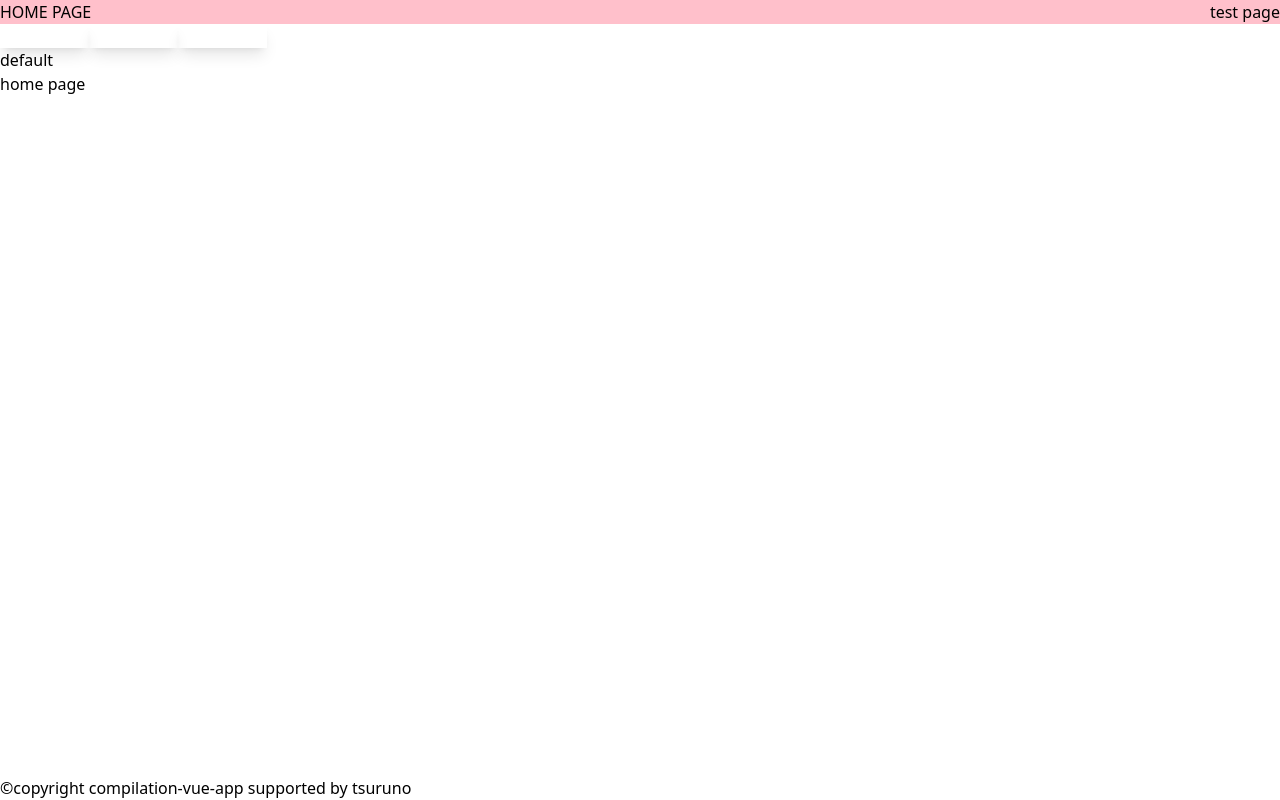
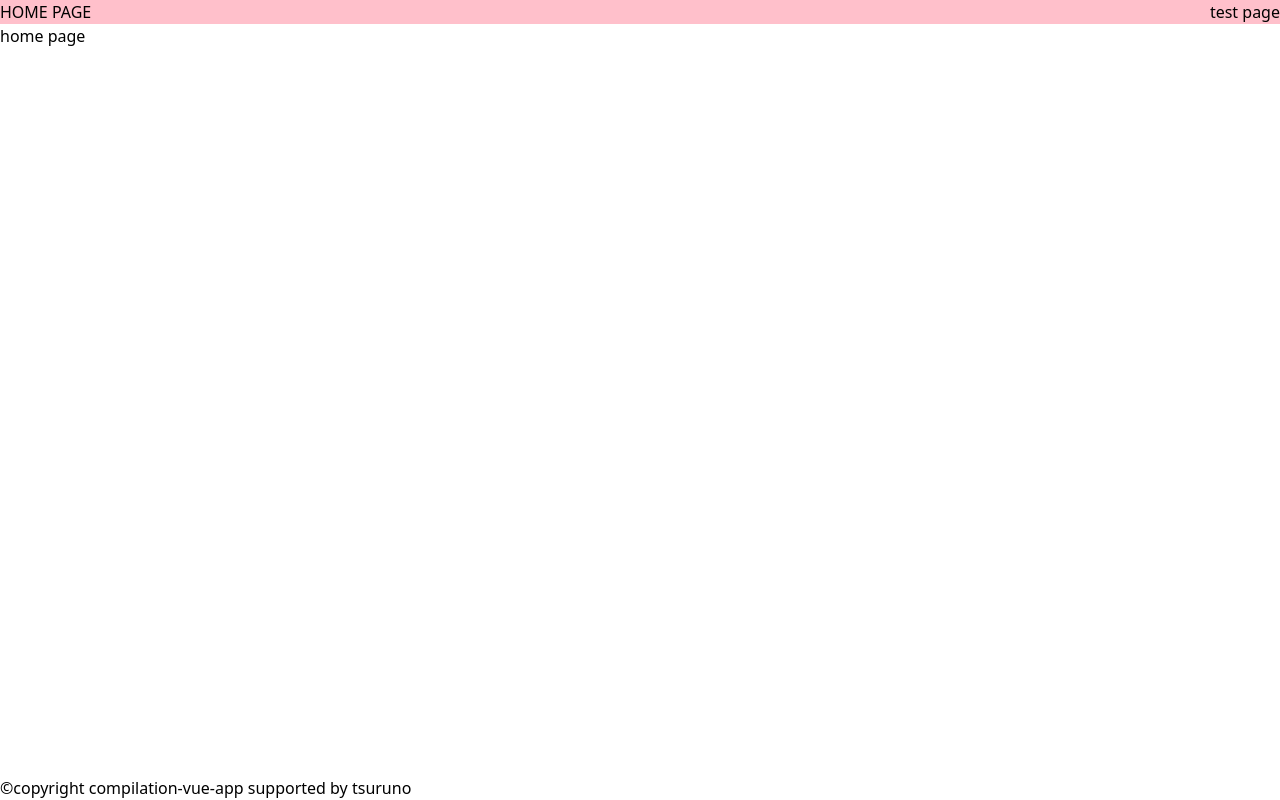
Before and after one commit to syougo374/compilation-vue-app, a Vue app: page / in a window 1280 px wide. Built offline with nearby package versions, Linux system fonts and the light colour scheme.

Commit message:
comment out

```diff
--- a/src/components/molecules/CommonHeader.vue
+++ b/src/components/molecules/CommonHeader.vue
@@ -3,14 +3,14 @@
     <h1 class="text-3xl font-serif italic">{{ headerTitle }}</h1>
     <router-link class="text-blue-500" to="/test">test page</router-link>
   </header>
-  <btnCom class="mr-3 mt-3" @click="firstClick" btn-name="clickして1"></btnCom>
+  <!-- <btnCom class="mr-3 mt-3" @click="firstClick" btn-name="clickして1"></btnCom>
   <btnCom class="mr-3 mt-3" @click="secondClick" btn-name="clickして2"></btnCom>
   <btnCom class="mr-3 mt-3" @click="theadClick" btn-name="clickして3"></btnCom>
-  <h1 class="text-3xl">{{ msg }}</h1>
+  <h1 class="text-3xl">{{ msg }}</h1> -->
 </template>
 
 <script>
-import btnCom from '@/components/atoms/buttons/BPrimaryBtn.vue'
+// import btnCom from '@/components/atoms/buttons/BPrimaryBtn.vue'
 export default{
   data(){
     return {
@@ -24,18 +24,18 @@ export default{
     }
   },
   components: {
-    btnCom,
+    // btnCom,
   },
   methods: {
-    firstClick(){
-      this.msg='first';
-    },
-    secondClick(){
-      this.msg='second';
-    },
-    theadClick(){
-      this.msg='thead';
-    }
+    // firstClick(){
+    //   this.msg='first';
+    // },
+    // secondClick(){
+    //   this.msg='second';
+    // },
+    // theadClick(){
+    //   this.msg='thead';
+    // }
   }
 }
 
```
